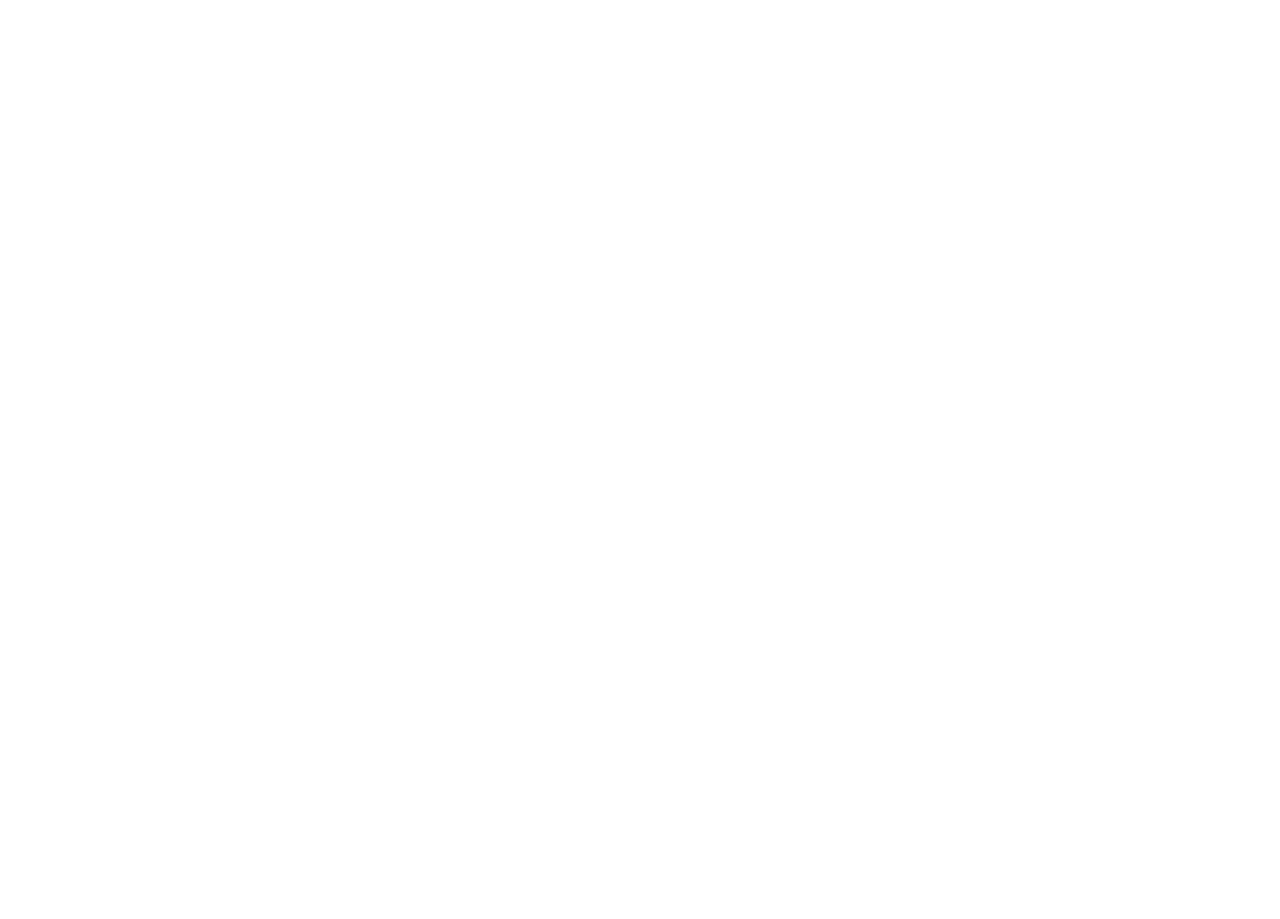
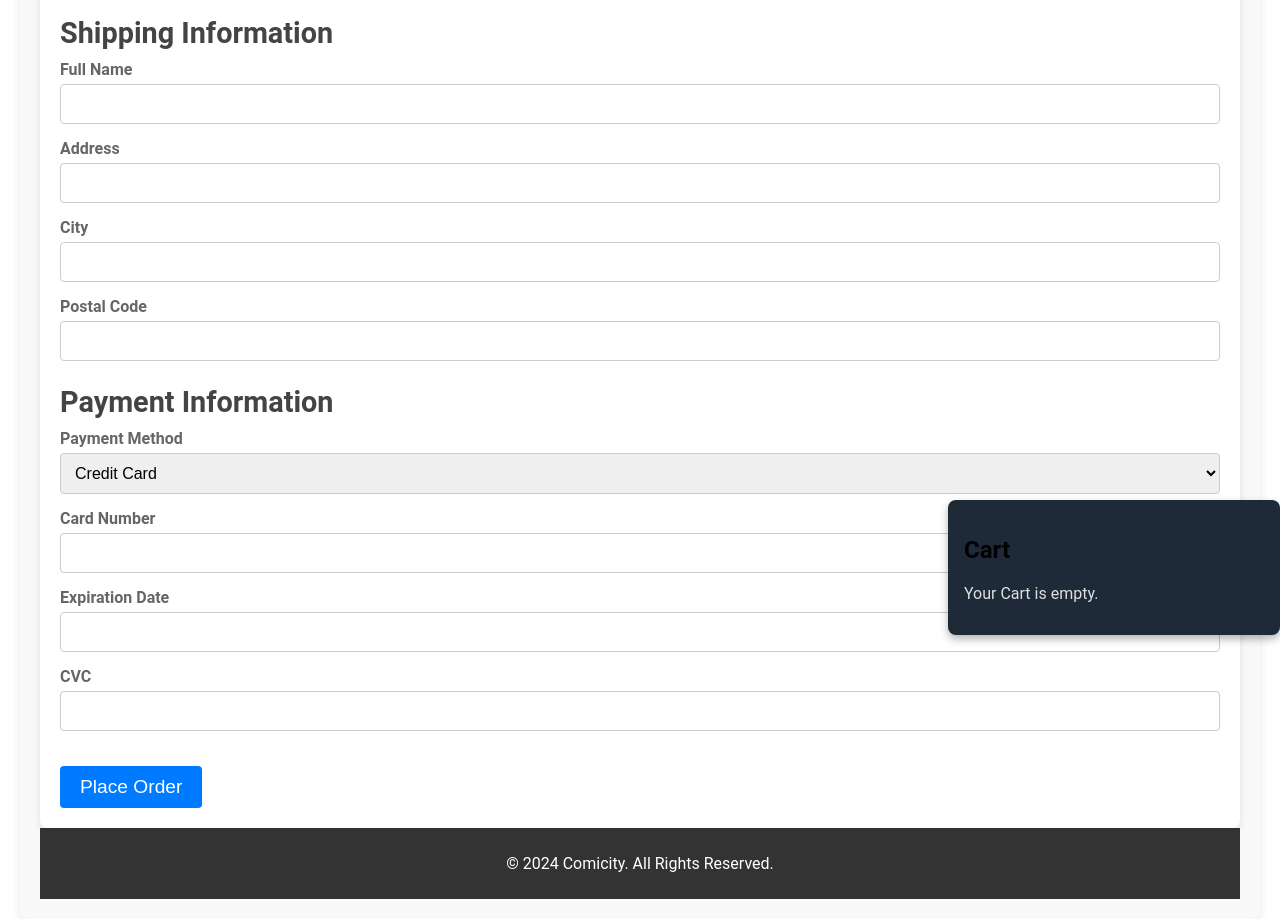
Before and after one commit to hollow007/my_comic_city_project, a Vue app in the folder src/frontend/: page /cartcheckout in a window 1280 px wide. Before the commit this address had no page. Shown: the part 300-1219 px from the top of the page. Before the commit the page ends 800 px from the top, so only its background shows below. Built offline with nearby package versions, Linux system fonts and the light colour scheme.

Commit message:
CartCheckout view

```diff
--- /dev/null
+++ b/src/frontend/src/components/CartCheckout.vue
@@ -0,0 +1,214 @@
+<!-- Cart Checkout Component -->
+<template>
+  <div id="cart-checkout">
+    <NavBar />
+    <h1>Checkout</h1>
+    <CartSummary :cart="cartItems"  cart-id=""/>
+
+    <div class="checkout-form">
+      <h2>Shipping Information</h2>
+      <form @submit.prevent="placeOrder">
+        <div class="form-group">
+          <label for="shippingName">Full Name</label>
+          <input type="text" id="shippingName" v-model="shippingName" required />
+        </div>
+
+        <div class="form-group">
+          <label for="shippingAddress">Address</label>
+          <input type="text" id="shippingAddress" v-model="shippingAddress" required />
+        </div>
+
+        <div class="form-group">
+          <label for="shippingCity">City</label>
+          <input type="text" id="shippingCity" v-model="shippingCity" required />
+        </div>
+
+        <div class="form-group">
+          <label for="shippingPostalCode">Postal Code</label>
+          <input type="text" id="shippingPostalCode" v-model="shippingPostalCode" required />
+        </div>
+
+        <h2>Payment Information</h2>
+        <div class="form-group">
+          <label for="paymentMethod">Payment Method</label>
+          <select id="paymentMethod" v-model="paymentMethod" required>
+            <option value="creditCard">Credit Card</option>
+            <option value="paypal">PayPal</option>
+          </select>
+        </div>
+
+        <div v-if="paymentMethod === 'creditCard'">
+          <div class="form-group">
+            <label for="cardNumber">Card Number</label>
+            <input type="text" id="cardNumber" v-model="cardNumber" required />
+          </div>
+
+          <div class="form-group">
+            <label for="cardExpiration">Expiration Date</label>
+            <input type="text" id="cardExpiration" v-model="cardExpiration" required />
+          </div>
+
+          <div class="form-group">
+            <label for="cardCVC">CVC</label>
+            <input type="text" id="cardCVC" v-model="cardCVC" required />
+          </div>
+        </div>
+
+        <button type="submit" class="submit-button">Place Order</button>
+      </form>
+    </div>
+
+    <FooterSection />
+  </div>
+</template>
+
+<script>
+import NavBar from '@/components/NavBar.vue';
+import CartSummary from '@/components/CartSummary.vue';
+import FooterSection from '@/components/FooterSection.vue';
+import { placeOrder } from '@/services/cartService';
+
+export default {
+  name: 'CartCheckout',
+  components: {
+    NavBar,
+    CartSummary,
+    FooterSection
+  },
+  data() {
+    return {
+      cartItems: [],
+      shippingName: '',
+      shippingAddress: '',
+      shippingCity: '',
+      shippingPostalCode: '',
+      paymentMethod: 'creditCard',
+      cardNumber: '',
+      cardExpiration: '',
+      cardCVC: '',
+      error: null
+    };
+  },
+  created() {
+    this.cartItems = this.$route.params.cartItems || [];
+  },
+  methods: {
+    async placeOrder() {  //this method still needs to be altered for backend functionality, hardcoded some values.
+      const orderData = {
+        orderId: 'ORD-' + Date.now().toString(), // Generate a unique order ID as a string
+        orderDate: new Date().toISOString().split('T')[0], // Current date in YYYY-MM-DD format
+        comicBooks: [
+          { id: 'CB001', title: 'Batman: Year One', price: 19.99 },
+          { id: 'CB002', title: 'Watchmen', price: 24.99 }
+        ],
+        totalAmount: 44.98, // Sum of comic book prices
+        customer: 12345 // Hard-coded customer ID as a Long
+      };
+
+      try {
+        await placeOrder(orderData);
+        alert('Order placed successfully!');
+        console.log('Order placed with data:', orderData);
+      } catch (error) {
+        alert('Failed to place order.');
+        console.error('Error placing order:', error);
+      }
+    }
+  }
+};
+</script>
+
+<style scoped>
+#cart-checkout {
+  max-width: 1200px;
+  margin: 0 auto;
+  padding: 20px;
+  font-family: 'Roboto', sans-serif;
+  background-color: #f9f9f9;
+  border-radius: 8px;
+  box-shadow: 0 2px 10px rgba(0, 0, 0, 0.1);
+}
+
+h1 {
+  text-align: center;
+  font-size: 2.5em;
+  margin-bottom: 20px;
+  color: #333;
+}
+
+.checkout-form {
+  background-color: #fff;
+  padding: 20px;
+  border-radius: 8px;
+  margin-top: 20px;
+  box-shadow: 0 2px 8px rgba(0, 0, 0, 0.1);
+}
+
+h2 {
+  font-size: 1.8em;
+  margin-bottom: 10px;
+  color: #444;
+}
+
+.form-group {
+  margin-bottom: 15px;
+}
+
+.form-group label {
+  display: block;
+  margin-bottom: 5px;
+  font-weight: bold;
+  color: #666;
+}
+
+.form-group input,
+.form-group select {
+  width: 100%;
+  padding: 10px;
+  font-size: 1em;
+  border: 1px solid #ccc;
+  border-radius: 4px;
+  box-sizing: border-box;
+}
+
+.form-group input:focus,
+.form-group select:focus {
+  border-color: #007bff;
+  outline: none;
+}
+
+.submit-button {
+  display: inline-block;
+  padding: 10px 20px;
+  font-size: 1.2em;
+  color: #fff;
+  background-color: #007bff;
+  border: none;
+  border-radius: 4px;
+  cursor: pointer;
+  transition: background-color 0.3s ease;
+  margin-top: 20px;
+}
+
+.submit-button:hover {
+  background-color: #0056b3;
+}
+
+@media (max-width: 768px) {
+  #cart-checkout {
+    padding: 10px;
+  }
+
+  h1 {
+    font-size: 2em;
+  }
+
+  .checkout-form {
+    padding: 15px;
+  }
+
+  .submit-button {
+    width: 100%;
+  }
+}
+</style>
--- a/src/frontend/src/components/ShoppingCart.vue
+++ b/src/frontend/src/components/ShoppingCart.vue
@@ -48,7 +48,7 @@
             <p><strong>Total:</strong> {{ formatCurrency(cartTotal + shippingCost) }}</p>
           </div>
           <div class="cart-actions">
-            <button class="checkout-button">Checkout</button>
+            <button class="checkout-button" @click="goToCheckout">Checkout</button>
           </div>
         </div>
       </div>
@@ -129,14 +129,19 @@
   toggleTheme() {
     this.themeClass = this.themeClass === 'dark-theme' ? 'light-theme' : 'dark-theme';
   },
-}
-,
-created()
-{
-  this.fetchCart();
-}
-}
-;
+
+
+    goToCheckout() {
+      this.$router.push({
+        name: 'CartCheckout',
+        params: { cartItems: this.cartItems },
+      });
+    },
+  },
+  created() {
+    this.fetchCart();
+  }
+};
 </script>
 
 <style scoped>
--- a/src/frontend/src/router/router.js
+++ b/src/frontend/src/router/router.js
@@ -14,7 +14,10 @@
     { path: '/cart', component: ShoppingCart},
     { path: '/wishList', component: ShoppingWishList},
     { path: '/login', component: LoginPage},
-    { path: '/createAccount', component: CreateAccount}
+    { path: '/createAccount', component: CreateAccount},
+    {path: '/cartcheckout', name: 'CartCheckout', component: () => import('@/components/CartCheckout.vue'),
+        props: route => ({ cartItems: route.params.cartItems }),
+    },
 
 ];
 
--- a/src/frontend/src/services/cartService.js
+++ b/src/frontend/src/services/cartService.js
@@ -27,6 +27,11 @@
 export const addBookToCart = (cartId, sku) => {
     return axios.post(`${API_URL}/${cartId}/addComicBook/${sku}`);
 };
+
+export const placeOrder = (cartId, orderData) => { //still needs to be fixed for storing data correctly
+    return axios.post(`${API_URL}/placeOrder/${cartId}`, orderData);
+};
+
 export const getCustomerCart = (email) => {
     return axios.get(`${API_URL}/getCustomerCart/${email}`);
 };
```
